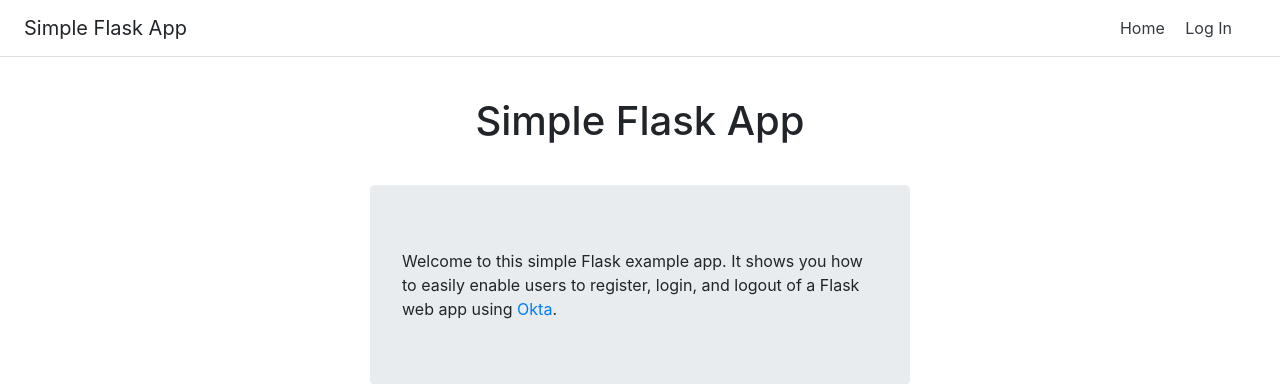
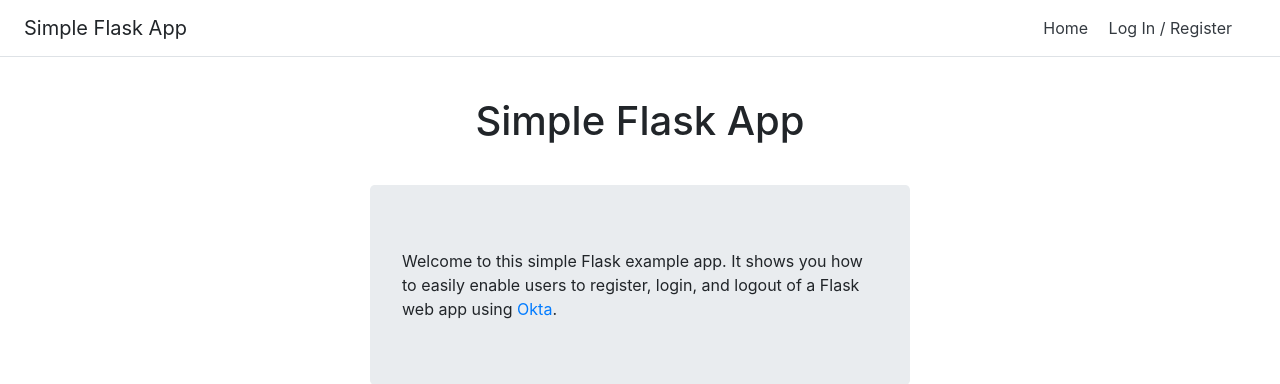
Before and after one commit to isemona/okta-flask-oidc, a Flask app: page / in a window 1280 px wide. Shown: the top 384 px of the page. Run offline with Flask 2, Linux system fonts and the light colour scheme; some libraries are stand-ins or nearby versions.

Commit message:
Fixing view.

```diff
--- a/templates/layout.html
+++ b/templates/layout.html
@@ -13,7 +13,7 @@
       <nav class="my-2 my-md-0 mr-md-3">
         <a class="p-2 text-dark" href="/" title="Home">Home</a>
         {% if not g.user %}
-          <a class="p-2 text-dark" href="/login">Log In</a>
+          <a class="p-2 text-dark" href="/login">Log In / Register</a>
         {% else %}
           <a class="p-2 text-dark" href="/dashboard">Dashboard</a>
           <a class="p-2 text-dark" href="/logout">Logout</a>
```
